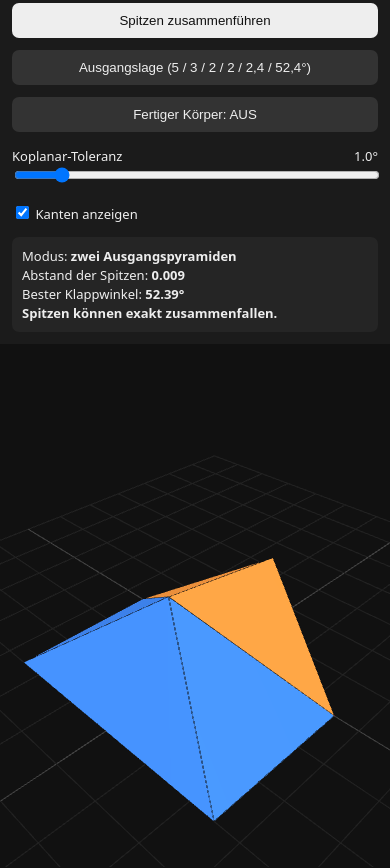
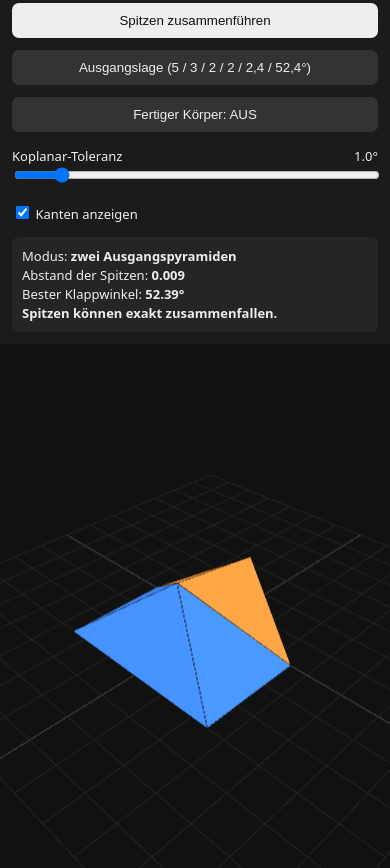
Before and after one commit to marsrakete/pyramiden, a plain HTML site: page index.html in a window 390 px wide. Shown: the part 381-1249 px from the top of the page. Drawn offline with nearby package versions, Linux system fonts and the light colour scheme.

Commit message:
Enhance camera controls and rendering behavior
Updated camera controls and rendering logic for better responsiveness and user experience.

```diff
--- a/index.html
+++ b/index.html
@@ -8,7 +8,8 @@
 html,body{margin:0;height:100%;font-family:system-ui,Arial,sans-serif;background:#111;color:#eee}
 #app{height:100%;display:grid;grid-template-columns:300px 1fr}
 #ui{padding:18px;background:#1b1b1b;overflow:auto;box-sizing:border-box}
-#view{min-width:0;position:relative}
+#view{min-width:0;position:relative;overflow:hidden;touch-action:none}
+#view canvas{display:block;width:100%;height:100%;touch-action:none}
 h2{margin:0 0 14px;font-size:20px} label{display:block;margin-top:15px;font-size:13px}
 input[type=range]{width:100%}.value{float:right;font-variant-numeric:tabular-nums}
 button{width:100%;padding:10px;margin-top:12px;border:0;border-radius:7px;cursor:pointer}
@@ -69,7 +70,15 @@ camera.position.set(7,7,7);
 const renderer=new THREE.WebGLRenderer({antialias:true});
 renderer.setPixelRatio(Math.min(devicePixelRatio,2)); view.appendChild(renderer.domElement);
 const controls=new OrbitControls(camera,renderer.domElement);
-controls.enableDamping=true; controls.target.set(0,0,0);
+renderer.domElement.style.touchAction='none';
+renderer.domElement.addEventListener('touchmove',e=>e.preventDefault(),{passive:false});
+
+controls.enableDamping=true;
+controls.enableZoom=true;
+controls.zoomSpeed=1.0;
+controls.touches.ONE=THREE.TOUCH.ROTATE;
+controls.touches.TWO=THREE.TOUCH.DOLLY_PAN;
+controls.target.set(0,0,0);
 scene.add(new THREE.HemisphereLight(0xffffff,0x444444,2.2));
 const dl=new THREE.DirectionalLight(0xffffff,2); dl.position.set(5,8,5); scene.add(dl);
 scene.add(new THREE.GridHelper(14,14,0x444444,0x222222));
@@ -142,26 +151,34 @@ function fitCameraToVisibleObject(){
    const b=new THREE.Box3().setFromObject(o);
    if(!b.isEmpty()){ box.union(b); found=true; }
  }
- if(!found) return;
+ if(!found || camera.aspect<=0) return;
 
  const center=box.getCenter(new THREE.Vector3());
  const size=box.getSize(new THREE.Vector3());
- const maxSize=Math.max(size.x,size.y,size.z,0.1);
 
- // Preserve the current viewing direction, but point it at the actual model.
+ // Viewing direction stays intuitive, but framing is recalculated.
  let dir=new THREE.Vector3().subVectors(camera.position,controls.target);
- if(dir.lengthSq()<0.001) dir.set(1,1,1);
+ if(dir.lengthSq()<0.001) dir.set(1,0.8,1);
  dir.normalize();
 
+ // Use the bounding sphere. This is deliberately more generous than the
+ // previous box fit and avoids clipping near the bottom on wide/narrow screens.
+ const sphere=box.getBoundingSphere(new THREE.Sphere());
  const vFov=THREE.MathUtils.degToRad(camera.fov);
- const hFov=2*Math.atan(Math.tan(vFov/2)*Math.max(camera.aspect,0.1));
- const limitingFov=Math.min(vFov,hFov);
- const distance=(maxSize/2)/Math.tan(limitingFov/2)*1.35;
+ const hFov=2*Math.atan(Math.tan(vFov/2)*camera.aspect);
+ const halfFov=Math.max(0.15,Math.min(vFov,hFov)/2);
+ const distance=(sphere.radius/Math.sin(halfFov))*1.32;
 
- controls.target.copy(center);
- camera.position.copy(center).add(dir.multiplyScalar(distance));
- camera.near=Math.max(0.01,distance/100);
- camera.far=Math.max(100,distance*100);
+ // A target slightly BELOW the geometric centre moves the model UP on screen.
+ // This leaves comfortable space below it on desktop and mobile.
+ const verticalPad=Math.max(size.y,size.z,size.x)*0.10;
+ const target=center.clone();
+ target.y-=verticalPad;
+
+ controls.target.copy(target);
+ camera.position.copy(target).add(dir.multiplyScalar(distance));
+ camera.near=Math.max(0.01,distance-sphere.radius*2.5);
+ camera.far=Math.max(100,distance+sphere.radius*10);
  camera.updateProjectionMatrix();
  controls.update();
 }
@@ -253,7 +270,7 @@ function resize(){
  const w=view.clientWidth,h=view.clientHeight;
  if(!w || !h) return;
  renderer.setSize(w,h,false); camera.aspect=w/h;camera.updateProjectionMatrix();
- fitCameraToVisibleObject();
+ requestAnimationFrame(()=>fitCameraToVisibleObject());
 }
 new ResizeObserver(resize).observe(view);
 rebuild(); resize();
```
